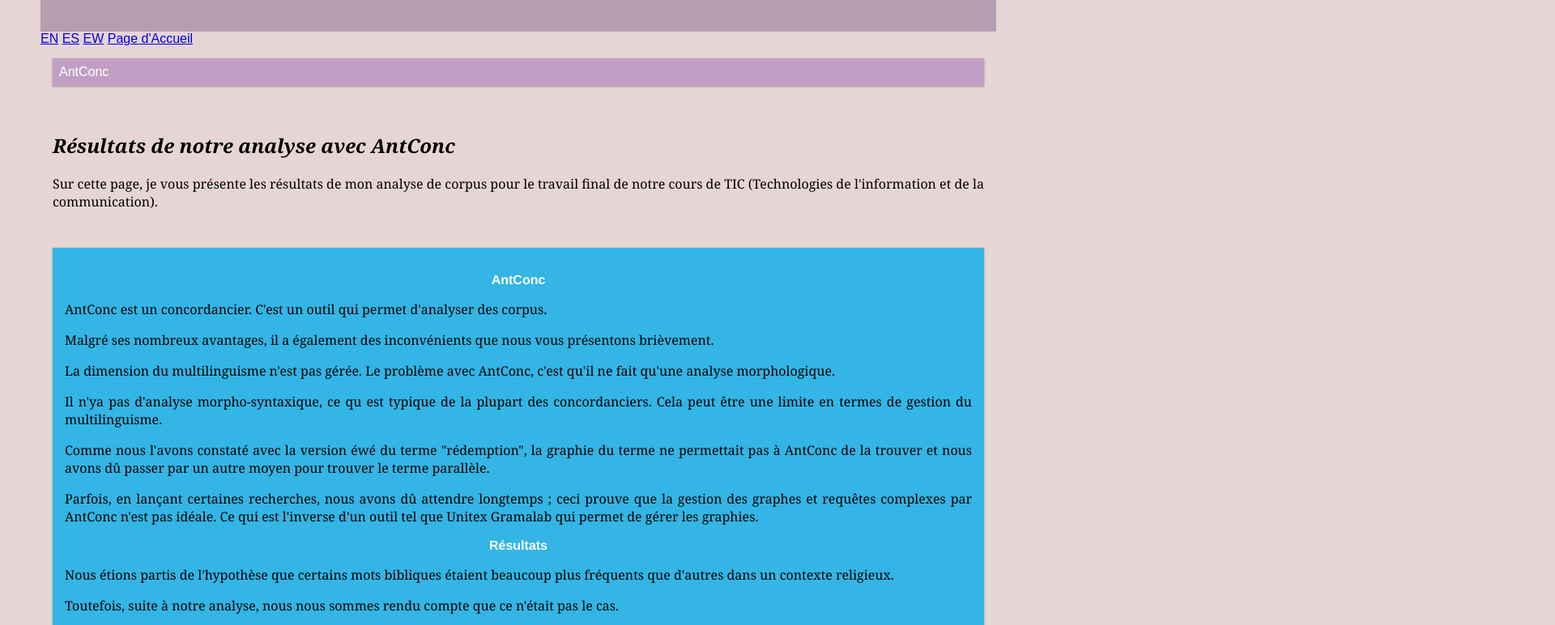
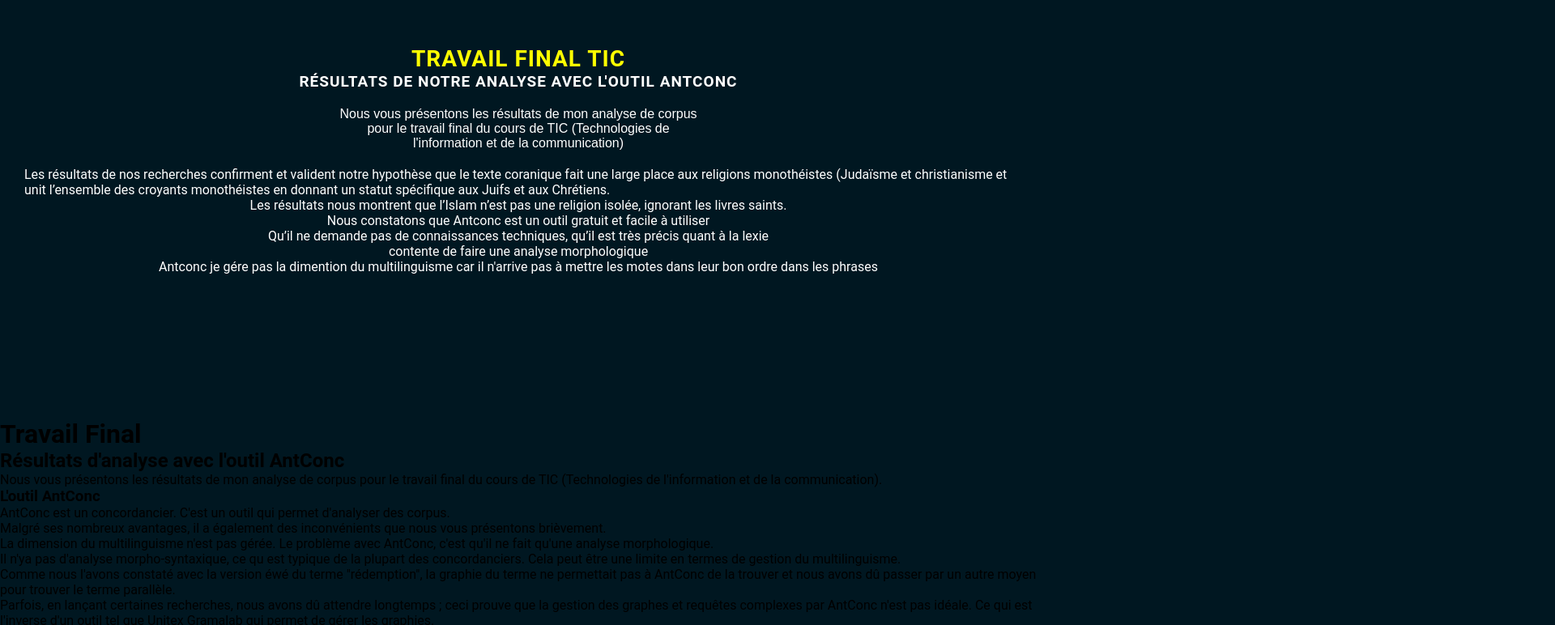
Before and after one commit to Fartas123/Fartas123.github.io, a plain HTML site: page travailfinal.html in a window 1280 px wide. Shown: the part 203-975 px from the top of the page at 81% size, 1920 px wide, since content can reach past the window. Drawn offline with Linux system fonts and the light colour scheme.

Commit message:
Update travailfinal.html

```diff
--- a/travailfinal.html
+++ b/travailfinal.html
@@ -1,105 +1,227 @@
 <head>
+	<title>Outil Antconc</title>
 <style>
-body {
-	font-family: "arial";
-	margin: 50px;
-	background-color: #e6d5d5;
+
+*{
+    margin: 0px; padding: 0px;
+    box-sizing: border-box;
+    font-family: 'Roboto', sans-serif;
 }
 
 
-* {
-  box-sizing: border-box;
+body{
+    width: 100%;
+    background-color: #001721;
+    overflow-x: hidden;
 }
 
-.row::after {
-  content: "";
-  clear: both;
-  display: table;
+.flex-r{
+    display: flex;
+    justify-content: center;
+    align-items: center;
+    flex-direction: row;
 }
 
-[class*="col-"] {
-  float: left;
-  padding: 15px;
+.flex-c{
+    display: flex;
+    justify-content: center;
+    align-items: center;
+    flex-direction: column;
 }
 
-h1 {
-	color: darkblue;
-	font-size: 60px;
-	text-align: center;
-	font-weight: bolder;
-	font-family: Georgia, 'Times New Roman', Times, serif;
-/*J'ai attribué des règles pour la police du texte du titre h1 et je leur ai attribué une taille de 60px, une couleur bleu foncé et un caractère gras.*/
+.container{
+    width: 100%;
+    padding: 10px 10px;
+    background-color: #001721;
+    color: #fff;
 }
 
-h2 {
-	text-align: left;
-	font-style: italic;
-	font-family: Georgia, 'Times New Roman', Times, serif;
-
+nav{
+    justify-content: space-between !important;
+    width: 100%;
+    height: 10vh;
+    position: relative;
 }
 
-h3 {
-	font-style: inherit;
-	font-size: 16px;
-	font-family: 'Franklin Gothic Medium', 'Arial Narrow', Arial, sans-serif;
+.nav-logo{
+    text-transform: uppercase;
+    letter-spacing: 1px;
+    font-size: 19px;
+}
 
+.ham{
+    background: url(https://i.ibb.co/HrfVRcx/menu.png);
+    width: 25px;
+    height: 20px;
+    background-position: center;
+    background-size: cover;
+    background-repeat: no-repeat;
+    cursor: pointer;
+}
+
+.ham.active{
+  background: url(https://i.ibb.co/rt3HybH/close.png);
+  background-repeat: no-repeat;
+  background-size: 25px;
+  background-position: center;
+  cursor: pointer;
+}
+
+.menu{
+    position: absolute;
+    top: 10vh;
+    border-radius: 10px;
+    right: auto;
+    width: 90%;
+    height: 79vh;
+    padding: 30px;
+    background-color: white;
+    gap: 15px 0px;
+    transform: translateX(120%);
+    opacity: 0;
+    transition: all 0.3s cubic-bezier(1, -0.01, 0, 1.36);
+}
+.menu.on{
+    opacity: 1;
+    transform: translateX(0%);
+}
+
+.menu a{
+    text-decoration: none;
+    color: #001721;
+    font-size: 35px;
+    transition: all 0.2s linear;
+}
+.menu a:hover{
+    transform: translateX(10px);
 }
 
 
-p {
-	color: black;
-	font-family: Cambria, Cochin, Georgia, Times, 'Times New Roman', serif;
-	font-size: medium;
-	text-align: justify;
+ /* >>>>>>>>>>>>> M A I N <<<<<<<<<<<<<<<  */
+
+main{
+    width: 100%;
+    height: 80vh;
 }
 
-/* Design responsif pour les natels */
-[class*="col-"] {
-  width: 100%;
+.main-img{
+    display: none;
+}
+.main-img img{
+    width: 300px;
 }
 
-.header {
-  background-color: #B79DB1;
-  color: #ffffff;
-  padding: 15px;
+.lg-head{
+    font-size: 28px;
+    font-family: 'Roboto', sans-serif;
+    letter-spacing: 1px;
+    text-transform: uppercase;
+    color: yellow;
+}
+.m-head{
+    font-size: 19px;
+    font-family: 'Roboto', sans-serif;
+    letter-spacing: 1px;
+    text-transform: uppercase;
+}
+.para{
+    font-size: 16px;
+    margin: 20px 0px;
+    text-align: center;
+    font-family: 'Poppins', sans-serif;
+    max-width: 450px;
 }
 
-.menu ul {
-  list-style-type: none;
-  margin: 0;
-  padding: 0;
+.btn{
+    border: none;
+    outline: none;
+    padding: 10px 12px;
+    font-size: 17px;
+    text-transform: uppercase;
+    letter-spacing: 2px;
+    font-weight: 600;
+    cursor: pointer;
+    color: #001721;
+    border: 1px solid transparent;
+    transition: all 0.14s linear;
 }
 
-.menu li {
-  padding: 8px;
-  margin-bottom: 7px;
-  background-color: #C19FC5;
-  color: #ffffff;
-  box-shadow: 0 1px 3px rgba(0,0,0,0.12), 0 1px 2px rgba(0,0,0,0.24);
+
+.btn:hover{
+    background-color: transparent;
+    color: #fff;
+    border: 1px solid #fff;
+    font-weight: 500;
 }
 
-.menu li:hover {
-  background-color: #C19FC5;
-}
 
-.aside {
-  background-color: #33b5e5;
-  padding: 15px;
-  color: #ffffff;
-  text-align: center;
-  font-size: 14px;
-  box-shadow: 0 1px 3px rgba(0,0,0,0.12), 0 1px 2px rgba(0,0,0,0.24);
-}
 
-.footer {
-  color: #ffffff;
-  text-align: center;
-  font-size: 12px;
-  padding: 15px;
-}
+@media (min-width:448px){
+    .container{
+        padding: 10px 30px;
+    }
+    </style>
+</head>
 
-</style>
-</head>
+<body>
+        <!-- >>>>>>>>>>>>>>> N A V <<<<<<<<<<<<<<<   -->
+
+            <nav class="flex-r container">
+                <h1 class="nav-logo">Présentation de l'outil Antconc</h1>
+                <div class="flex-r ham"></div>
+                <div class="flex-c menu">
+                      <a href="#">Home</a>
+                      <a href="#">français</a>
+                      <a href="#">Anglais</a>
+                      <a href="#">Arabe</a>
+
+                </div>
+            </nav>
+
+            <main class="flex-r container">
+                <div class="flex-c main-text">
+                    <h1 class="lg-head">Travail Final TIC</h1>
+                    <h2 class="m-head">Résultats de notre analyse avec l'outil Antconc </h2>
+                    <p class="para">
+                        Nous vous présentons les résultats de mon analyse de corpus pour le travail final du cours de TIC (Technologies de l'information et de la communication)
+                    </p>
+			<p>
+
+Les résultats de nos recherches confirment et valident notre  hypothèse que le texte coranique fait une large place aux religions monothéistes (Judaïsme et christianisme et unit l’ensemble des croyants monothéistes en donnant un statut spécifique aux Juifs et aux Chrétiens.
+				 </p>
+
+				<p>
+                        Les résultats nous montrent que l’Islam n’est pas une religion isolée, ignorant les livres saints.
+
+				 </p>
+			<p>
+
+Nous constatons que Antconc est un outil gratuit et facile à utiliser
+				</p>
+				<p> Qu’il ne demande pas de connaissances techniques, qu’il est très précis quant à la lexie
+
+				  </p>
+<p>contente de faire une analyse morphologique </p>
+			<p>Antconc je gére pas la dimention du multilinguisme car il n'arrive pas à mettre les motes dans leur bon ordre dans les phrases </p>
+
+
+
+                </div>
+
+                <div class="flex-r main-img">
+                    <img src="./img/hero-img.png" alt="">
+                </div>
+            </main>
+
+
+</body>
+
+
+
+
+
+
+
 
 <html>
   <body>
@@ -107,10 +229,6 @@ p {
 		<div class="header">
 			<h1>Travail Final</h1>
 		</div>
-		<a href="English.html" class="right">EN</a>
-	    	<a href="Spanish.html" class="right">ES</a>
-        	<a href="Ewe.html" class="right">EW</a>
-		<a href="index.html" class="right">Page d'Accueil</a>
 
 <div class="row">
   <div class="col-3 col-s-3 menu">
@@ -120,13 +238,13 @@ p {
   </div>
 
 	  <div class="col-6 col-s-9">
-		<h2>Résultats de notre analyse avec AntConc</h2>
-		<p>Sur cette page, je vous présente les résultats de mon analyse de corpus pour le travail final de notre cours de TIC (Technologies de l'information et de la communication).</p>
+		<h2>Résultats d'analyse avec l'outil AntConc</h2>
+		<p> Nous vous présentons les résultats de mon analyse de corpus pour le travail final du cours de TIC (Technologies de l'information et de la communication).</p>
 	  </div>
 
 	<div class="col-3 col-s-12">
     		<div class="aside">
-		<h3>AntConc</h3>
+		<h3>L'outil AntConc</h3>
 			<p>AntConc est un concordancier. C'est un outil qui permet d'analyser des corpus.</p>
 			<p>Malgré ses nombreux avantages, il a également des inconvénients que nous vous présentons brièvement.</p>
 			<p>La dimension du multilinguisme n'est pas gérée. Le problème avec AntConc, c'est qu'il ne fait qu'une analyse morphologique.</p>
```
